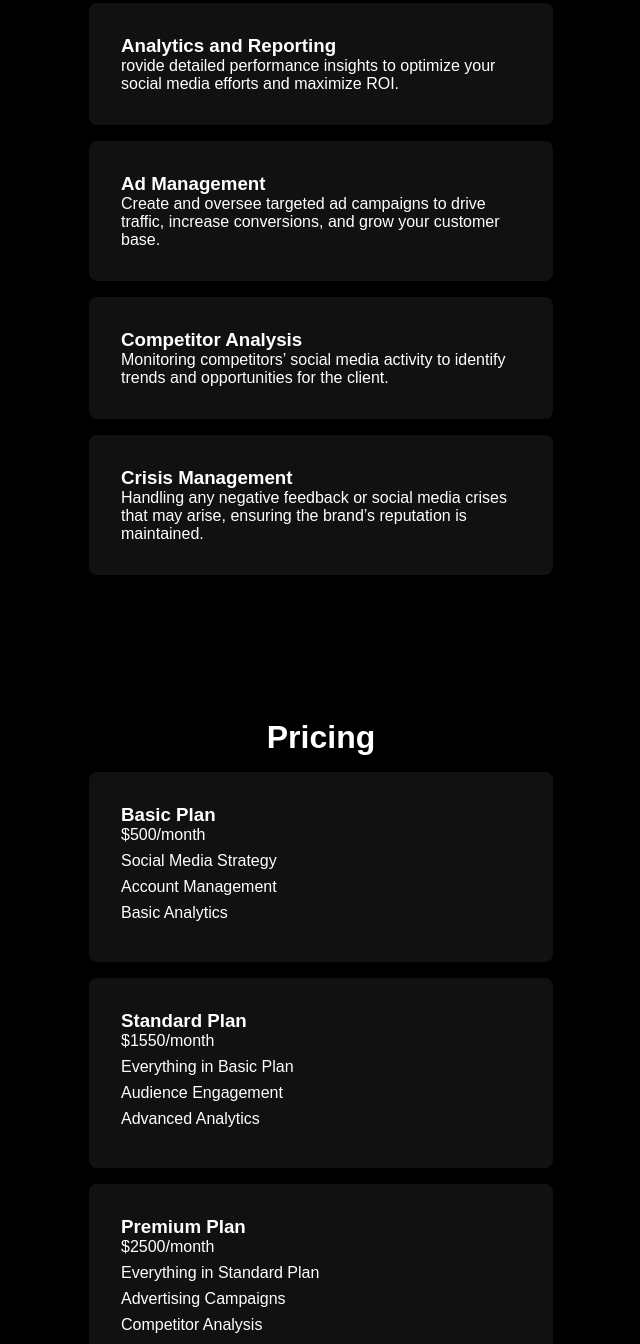
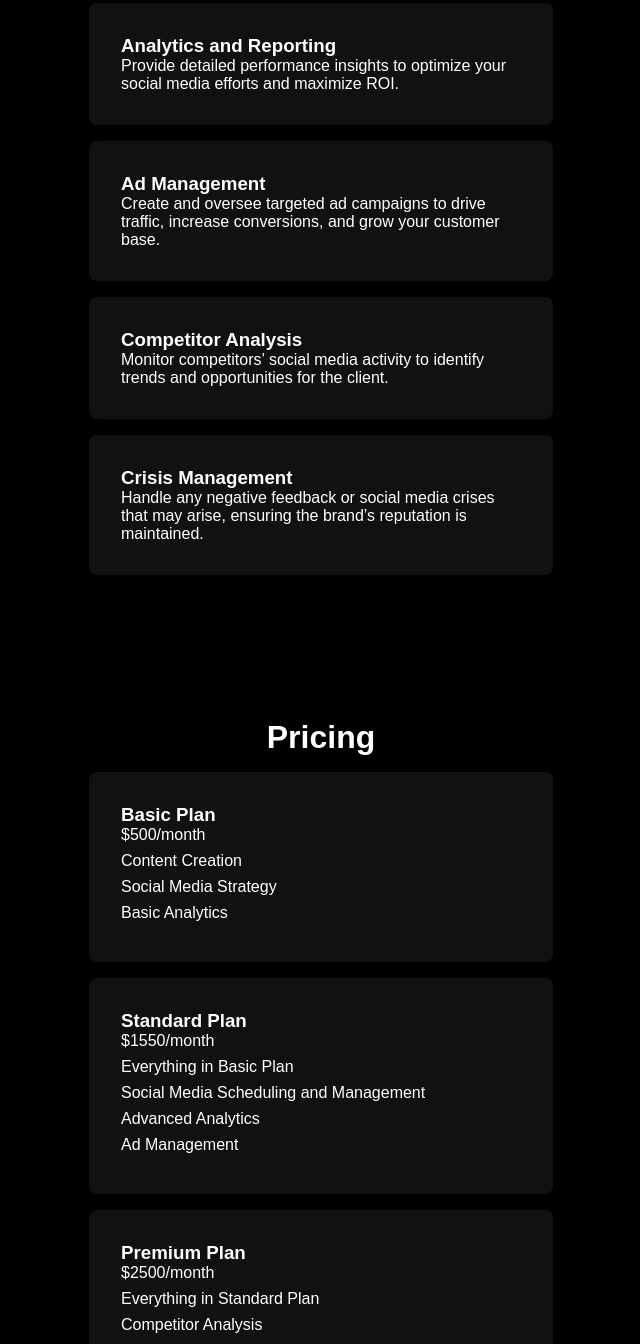
Before and after one commit to MRCMERCY/MRC-Media, a plain HTML site: page index.html in a window 1280 px wide. Shown: the part 1456-2800 px from the top of the page, without its empty margins (319-959 px from the left). Drawn offline with nearby package versions, Linux system fonts and the light colour scheme.

Commit message:
index.html

```diff
--- a/index.html
+++ b/index.html
@@ -26,7 +26,7 @@
                 <source src="video.mp4" type="video/mp4">
             </video>
             <div class="hero-text">
-                <h1>MRC Management Agnecy</h1>
+                <h1>MRC Management Agency</h1>
                 <p>Your Business Autopilot</p>
             </div>
         </div>
@@ -48,7 +48,7 @@
         </div>
         <div class="service-card" data-aos="fade-up" data-aos-delay="300">
             <h3>Analytics and Reporting</h3>
-            <p>rovide detailed performance insights to optimize your social media efforts and maximize ROI.</p>
+            <p>Provide detailed performance insights to optimize your social media efforts and maximize ROI.</p>
         </div>
         <div class="service-card" data-aos="fade-up" data-aos-delay="400">
             <h3>Ad Management</h3>
@@ -56,11 +56,11 @@
         </div>
         <div class="service-card" data-aos="fade-up" data-aos-delay="500">
             <h3>Competitor Analysis</h3>
-            <p>Monitoring competitors’ social media activity to identify trends and opportunities for the client.</p>
+            <p>Monitor competitors’ social media activity to identify trends and opportunities for the client.</p>
         </div>
         <div class="service-card" data-aos="fade-up" data-aos-delay="600">
             <h3>Crisis Management</h3>
-            <p>Handling any negative feedback or social media crises that may arise, ensuring the brand’s reputation is maintained.</p>
+            <p>Handle any negative feedback or social media crises that may arise, ensuring the brand’s reputation is maintained.</p>
         </div>
     </section>
 
@@ -70,8 +70,8 @@
             <h3>Basic Plan</h3>
             <p>$500/month</p>
             <ul>
+                <li>Content Creation</li>
                 <li>Social Media Strategy</li>
-                <li>Account Management</li>
                 <li>Basic Analytics</li>
             </ul>
         </div>
@@ -80,8 +80,9 @@
             <p>$1550/month</p>
             <ul>
                 <li>Everything in Basic Plan</li>
-                <li>Audience Engagement</li>
+                <li>Social Media Scheduling and Management</li>
                 <li>Advanced Analytics</li>
+                <li>Ad Management</li>
             </ul>
         </div>
         <div class="pricing-card" data-aos="flip-left" data-aos-delay="200">
@@ -89,8 +90,8 @@
             <p>$2500/month</p>
             <ul>
                 <li>Everything in Standard Plan</li>
-                <li>Advertising Campaigns</li>
                 <li>Competitor Analysis</li>
+                <li>Crisis Management</li>
             </ul>
         </div>
     </section>
@@ -106,7 +107,7 @@
     </section>
 
     <footer>
-        <p>&copy; 2024 MRC Marketing Agnecy. All rights reserved.</p>
+        <p>&copy; 2024 MRC Media. All rights reserved.</p>
     </footer>
 
     <script src="scripts.js"></script>
```
